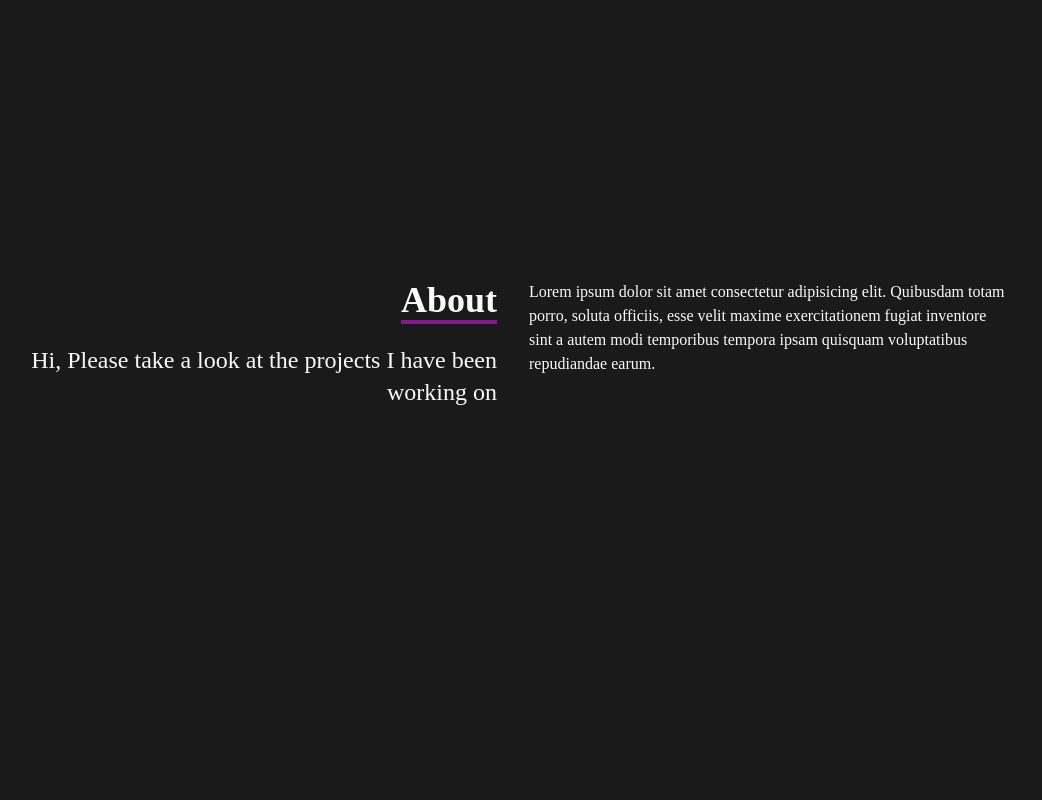
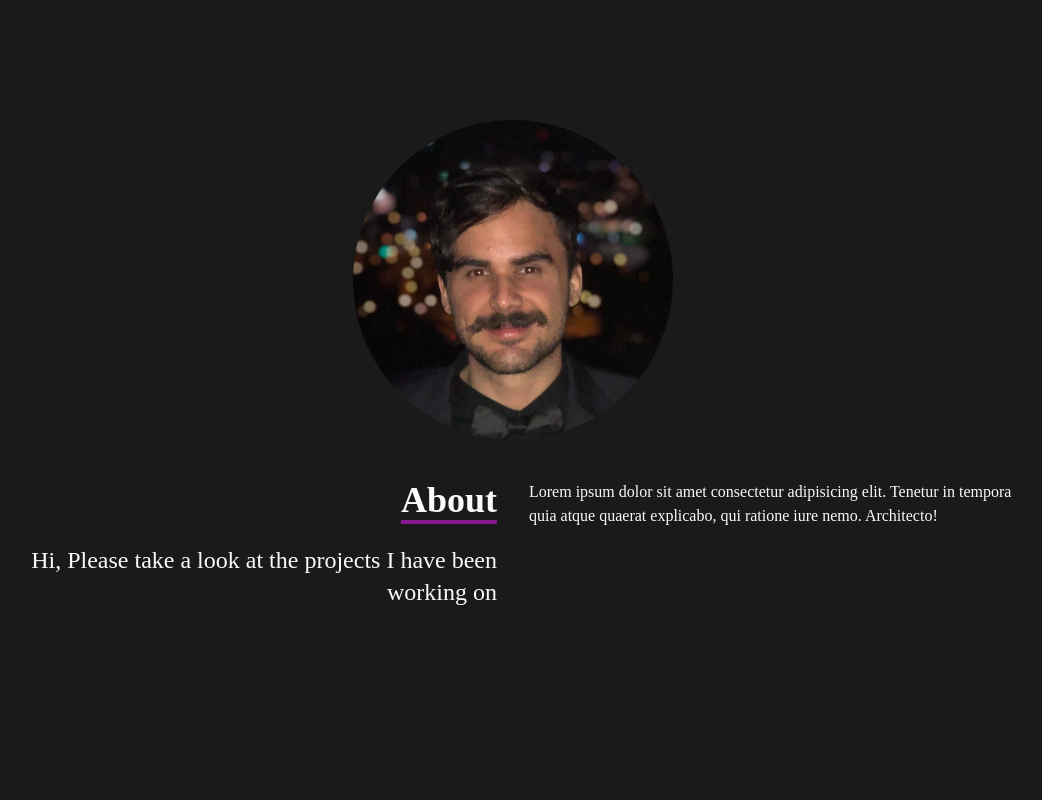
Before and after one commit to Bifdus/porfoliosite, a React (Create React App) app: page / in a window 1280 px wide. Shown: the part 840-1640 px from the top of the page, without its empty margins (127-1169 px from the left). Built offline with nearby package versions, Linux system fonts and the light colour scheme.

Commit message:
Fixes and additions

```diff
--- a/src/components/About.jsx
+++ b/src/components/About.jsx
@@ -1,5 +1,6 @@
 import React from 'react';
 // import { IoPersonOutline } from 'react-icons/io5';
+import ProfileImg from '../assets/profile.jpg';
 
 const About = () => {
   return (
@@ -8,6 +9,7 @@ const About = () => {
       className='w-full h-screen bg-[#1a1a1a] text-neutral-50'
     >
       <div className='flex flex-col justify-center items-center w-full h-full'>
+        <img id='profile' src={ProfileImg} alt='Denim Hodgson Profile' />
         <div className='max-w-[1000px] w-full grid grid-cols-2 gap-8'>
           <div className='sm:text-right pb-8 pl-4'>
             <p className='text-4xl font-bold inline border-b-4 border-fuchsia-800'>
@@ -19,10 +21,9 @@ const About = () => {
           </div>
           <div>
             <p>
-              Lorem ipsum dolor sit amet consectetur adipisicing elit. Quibusdam
-              totam porro, soluta officiis, esse velit maxime exercitationem
-              fugiat inventore sint a autem modi temporibus tempora ipsam
-              quisquam voluptatibus repudiandae earum.
+              Lorem ipsum dolor sit amet consectetur adipisicing elit. Tenetur
+              in tempora quia atque quaerat explicabo, qui ratione iure nemo.
+              Architecto!
             </p>
           </div>
         </div>
--- a/src/components/Hero.jsx
+++ b/src/components/Hero.jsx
@@ -30,7 +30,7 @@ const Hero = () => {
                 <p>View Work</p>
 
                 <span>
-                  <MdNavigateNext className='group ml-2' />
+                  <MdNavigateNext className='ml-2' />
                 </span>
               </button>
             </Link>
--- a/src/components/Projects.jsx
+++ b/src/components/Projects.jsx
@@ -1,5 +1,5 @@
 import React from 'react';
-import ProjectImage from '../assets/workImg.jpeg';
+import ProjectImage from '../assets/boxing-game.jpg';
 import Project from './Project';
 
 const Projects = () => {
--- a/src/index.css
+++ b/src/index.css
@@ -32,3 +32,20 @@
     hsla(242, 74%, 61%, 0.394)
   ) !important;
 }
+
+#profile {
+  width: 16rem;
+  height: 16rem;
+  background: red;
+  border-radius: 50%;
+  margin-top: 2.5rem;
+  margin-bottom: 2.5rem;
+  z-index: 1;
+}
+
+@media screen and (min-width: 700px) {
+  #profile {
+    width: 20rem;
+    height: 20rem;
+  }
+}
```
Also changed, not shown: src/assets/boxing-game.jpg (added), src/assets/profile.jpg (added).
